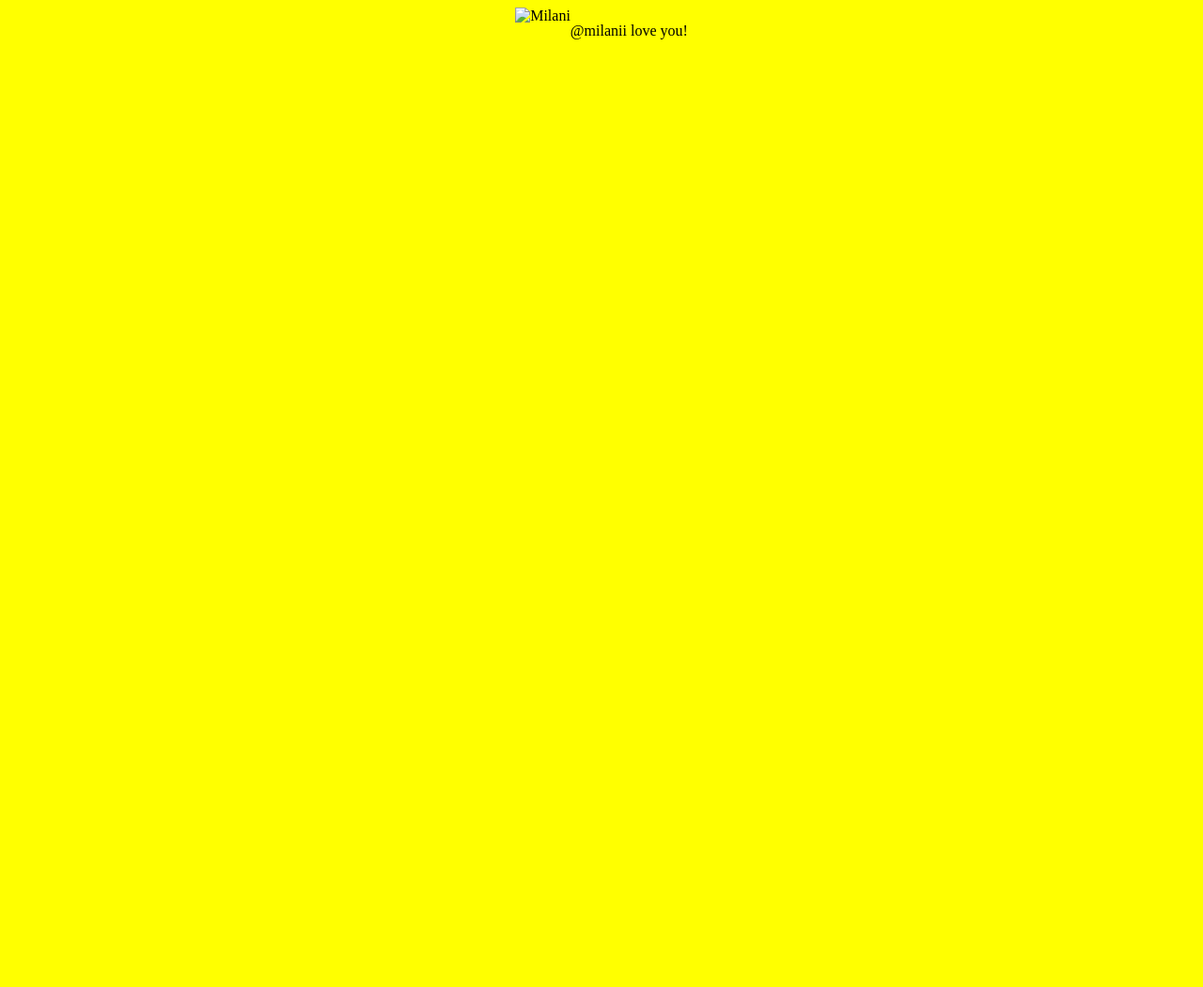
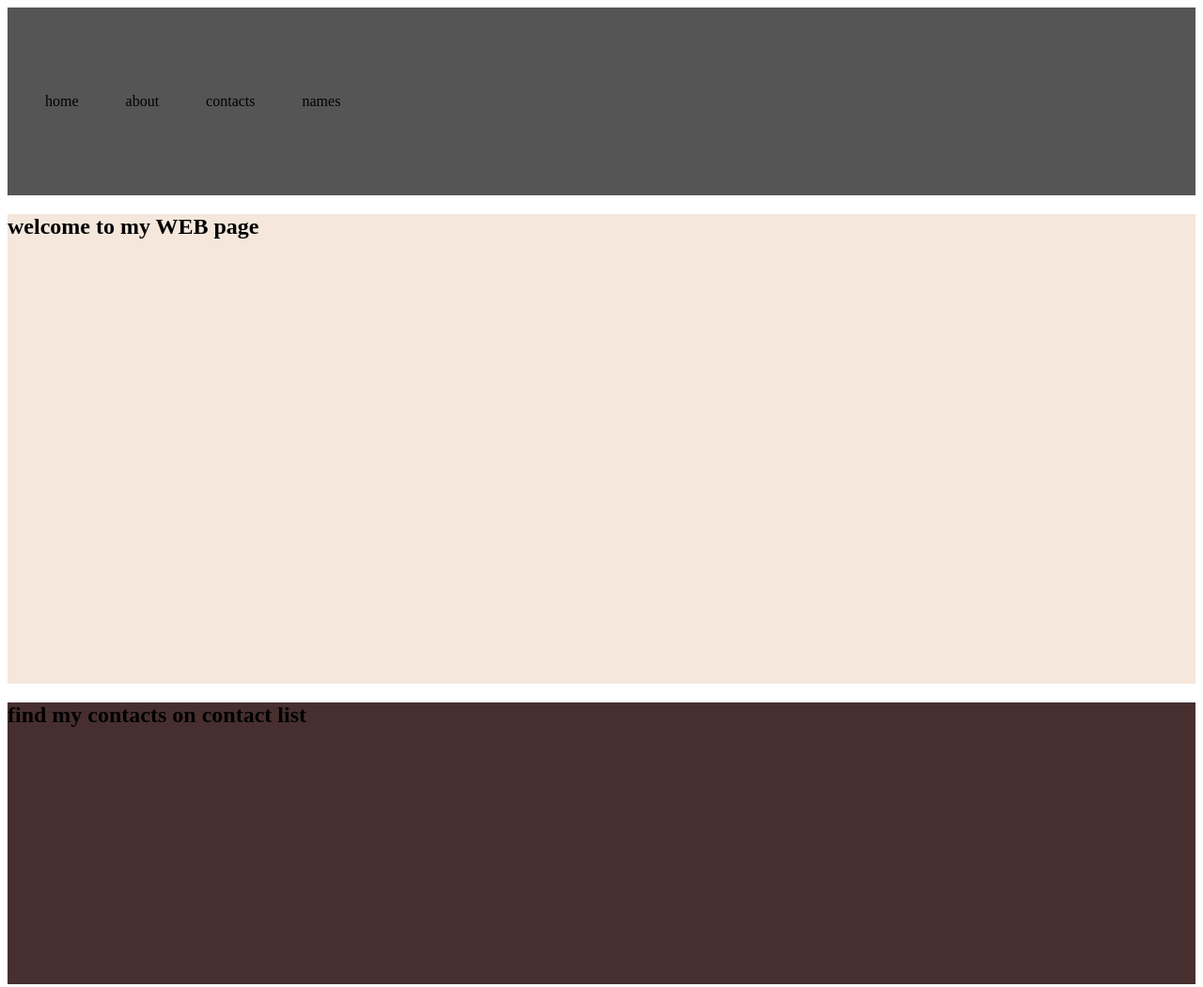
Before and after one commit to Herzel07/html, a plain HTML site: page index.html in a window 1280 px wide. Shown: the whole page at 94% size. Before the commit the page ends 800 px from the top, so only its background shows below. Drawn offline with Linux system fonts and the light colour scheme.

Commit message:
check my WEB

```diff
--- a/index.html
+++ b/index.html
@@ -6,13 +6,29 @@
     <meta http-equiv="X-UA-Compatible" content="IE=edge">
     <meta name="viewport" content="width=device-width, initial-scale=1.0">
     <link rel="stylesheet" href="styles.css">
-    <title>Document</title>
+    <title>my web</title>
 </head>
 
 <body>
-    <img src="/images/" alt="Milani">
-    <p>@milani</p>
-    <p>i love you!</p>
+    <nav>
+        <ul>
+            <li>home</li>
+            <li>about</li>
+            <li>contacts</li>
+            <li>names</li>
+        </ul>
+
+    </nav>
+    <section class="about">
+        <h1>welcome to my WEB page</h1>
+    </section>
+    <!-- contact -->
+    <section class="contacts">
+        <h2>find my contacts on contact list</h2>
+    </section>
+    <section class="names">
+        <h3</h3>
+    </section>
 </body>
 
 </html>
--- a/styles.css
+++ b/styles.css
@@ -1,5 +1,28 @@
-body{
-    background-color: yellow;
+nav{
+    background-color: #555;
+    height: 200px;
     display: flex;
-    justify-content: center;
+    align-items: center;
+
+
+
+
+
+
 }
+ul{
+    display: flex;
+    justify-content: space-between;
+    gap: 50px;
+}
+li{
+    list-style: none;
+}
+.about{
+    height: 500px;
+    background-color:rgb(245, 231, 220);
+}
+.contacts{
+    height: 300px;
+    background-color: rgb(71, 47, 47);
+}
```
